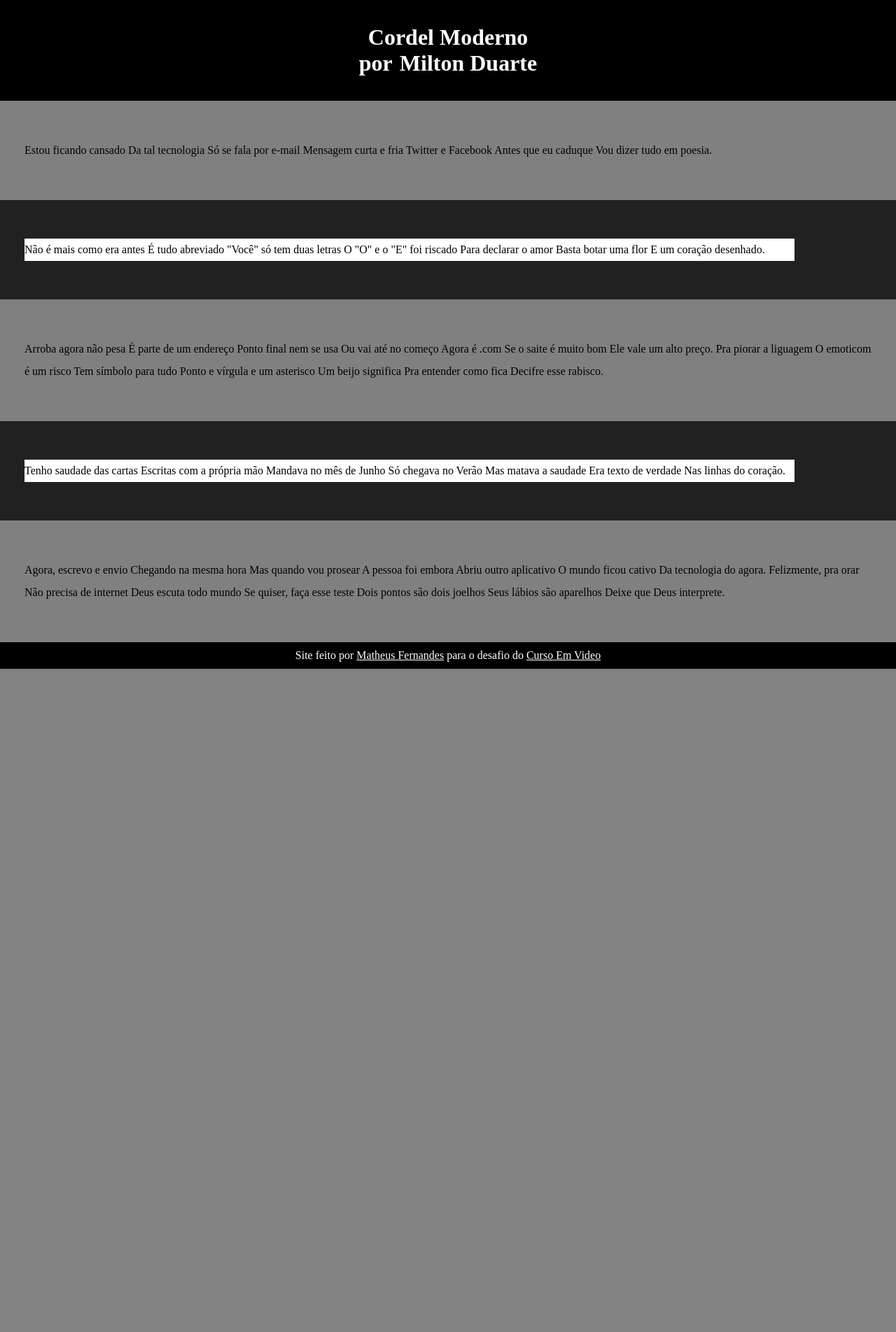
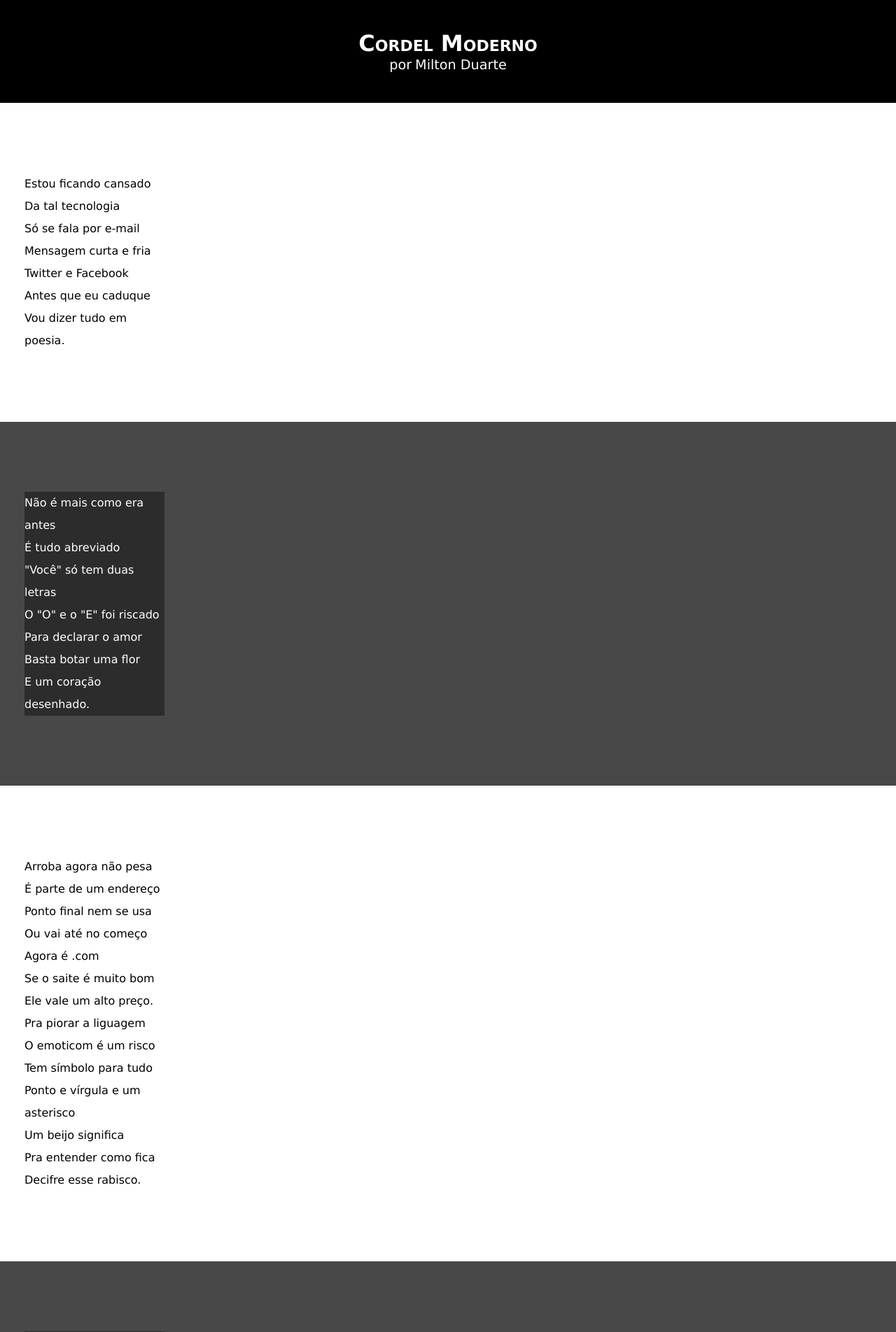
Before and after one commit to MatheusFernandesClezar/html-css, a PHP site: page / in a window 1280 px wide. Shown: the top 1904 px of the page at 70% size. Before the commit the page ends 956 px from the top, so only its background shows below. Run offline with PHP 8.4, Linux system fonts and the light colour scheme.

Commit message:
Cordel att

```diff
--- a/desafio 12/index.html
+++ b/desafio 12/index.html
@@ -9,80 +9,80 @@
 <body>
     <header>
         <h1>Cordel Moderno</h1>
-            <h1>por
+            <p>por
                 <a href="https://www.recantodasletras.com.br/poesias/3186743" target="_blank">   Milton Duarte</a>
-            </h1>
+            </p>
     </header>
 
     <div class="normal">
         <p>
-            Estou ficando cansado
-            Da tal tecnologia
-            Só se fala por e-mail
-            Mensagem curta e fria
-            Twitter e Facebook
-            Antes que eu caduque
-            Vou dizer tudo em poesia.
+            Estou ficando cansado<br>
+            Da tal tecnologia<br>
+            Só se fala por e-mail<br>
+            Mensagem curta e fria<br>
+            Twitter e Facebook<br>
+            Antes que eu caduque<br>
+            Vou dizer tudo em poesia.<br>
         </p>
     </div>
     <div class="imagem">
         <p>
-            Não é mais como era antes
-            É tudo abreviado
-            "Você" só tem duas letras
-            O "O" e o "E" foi riscado
-            Para declarar o amor
-            Basta botar uma flor
-            E um coração desenhado.
+            Não é mais como era antes<br>
+            É tudo abreviado<br>
+            "Você" só tem duas letras<br>
+            O "O" e o "E" foi riscado<br>
+            Para declarar o amor<br>
+            Basta botar uma flor<br>
+            E um coração desenhado.<br>
         </p>
     </div>
     <div class="normal">
         <p>
-            Arroba agora não pesa
-            É parte de um endereço
-            Ponto final nem se usa
-            Ou vai até no começo
-            Agora é .com
-            Se o saite é muito bom
-            Ele vale um alto preço.
+            Arroba agora não pesa<br>
+            É parte de um endereço<br>
+            Ponto final nem se usa<br>
+            Ou vai até no começo<br>
+            Agora é .com<br>
+            Se o saite é muito bom<br>
+            Ele vale um alto preço.<br>
 
-            Pra piorar a liguagem
-            O emoticom é um risco
-            Tem símbolo para tudo
-            Ponto e vírgula e um asterisco
-            Um beijo significa
-            Pra entender como fica
-            Decifre esse rabisco.
+            Pra piorar a liguagem<br>
+            O emoticom é um risco<br>
+            Tem símbolo para tudo<br>
+            Ponto e vírgula e um asterisco<br>
+            Um beijo significa<br>
+            Pra entender como fica<br>
+            Decifre esse rabisco.<br>
         </p>
     </div>
     <div class="imagem">
         <p>
-            Tenho saudade das cartas
-            Escritas com a própria mão
-            Mandava no mês de Junho
-            Só chegava no Verão
-            Mas matava a saudade
-            Era texto de verdade
-            Nas linhas do coração.
+            Tenho saudade das cartas<br>
+            Escritas com a própria mão<br>
+            Mandava no mês de Junho<br>
+            Só chegava no Verão<br>
+            Mas matava a saudade<br>
+            Era texto de verdade<br>
+            Nas linhas do coração.<br>
         </p>
     </div>
     <div class="normal">
         <p>
-            Agora, escrevo e envio
-            Chegando na mesma hora
-            Mas quando vou prosear
-            A pessoa foi embora
-            Abriu outro aplicativo
-            O mundo ficou cativo
-            Da tecnologia do agora.
+            Agora, escrevo e envio<br>
+            Chegando na mesma hora<br>
+            Mas quando vou prosear<br>
+            A pessoa foi embora<br>
+            Abriu outro aplicativo<br>
+            O mundo ficou cativo<br>
+            Da tecnologia do agora.<br>
 
-            Felizmente, pra orar
-            Não precisa de internet
-            Deus escuta todo mundo
-            Se quiser, faça esse teste
-            Dois pontos são dois joelhos
-            Seus lábios são aparelhos
-            Deixe que Deus interprete.
+            Felizmente, pra orar<br>
+            Não precisa de internet<br>
+            Deus escuta todo mundo<br>
+            Se quiser, faça esse teste<br>
+            Dois pontos são dois joelhos<br>
+            Seus lábios são aparelhos<br>
+            Deixe que Deus interprete.<br>
         </p>
     </div>
 <footer>
--- a/desafio 12/style.css
+++ b/desafio 12/style.css
@@ -1,8 +1,16 @@
 *{
     margin: 0;
+    font-family: Verdana, Geneva, Tahoma, sans-serif;
+}
+@import url('https://fonts.googleapis.com/css2?family=Passion+One:wght@400;700;900&family=Sriracha&display=swap');
+
+:root{
+    --fonte1: Verdana, Geneva, Tahoma, sans-serif;
+    --fonte2: "Passion One", sans-serif;
+    --fonte3: "Sriracha", cursive;
 }
 header{
-    padding: 35px;
+    padding: 43px;
     background-color: black;
 }
 header h1{
@@ -11,9 +19,16 @@ header h1{
     justify-content: center;
     background-color: black;
     color: white;
+    font-variant: small-caps;
+}
+header p{
+    display: flex;
+    justify-content: center;
+    color: white;
+    font-size: larger;
 }
 header a{
-    padding-left: 10px;
+    padding-left: 5px;
     color: white;
     text-decoration: none;
 }
@@ -34,21 +49,23 @@ footer a{
 }
 .normal{
     padding: 35px;
-    padding-top: 55px;
-    padding-bottom: 55px;
-    background-color: gray;
+    padding-top: 100px;
+    padding-bottom: 100px;
+    background-color: white;
 }
 .imagem{
     padding: 35px;
-    padding-top: 55px;
-    padding-bottom: 55px;
-    background-color: rgb(33, 33, 33);
+    padding-top: 100px;
+    padding-bottom: 100px;
+    background-color: rgb(72, 72, 72);
 }
 .normal p{
+    width: 200px;
     line-height: 2em;
 }
 .imagem p{
-    width: 1100px;
-    background-color: white;
+    width: 200px;
+    color: white;
+    background-color: rgb(44, 44, 44);
     line-height: 2em;
 }
```
